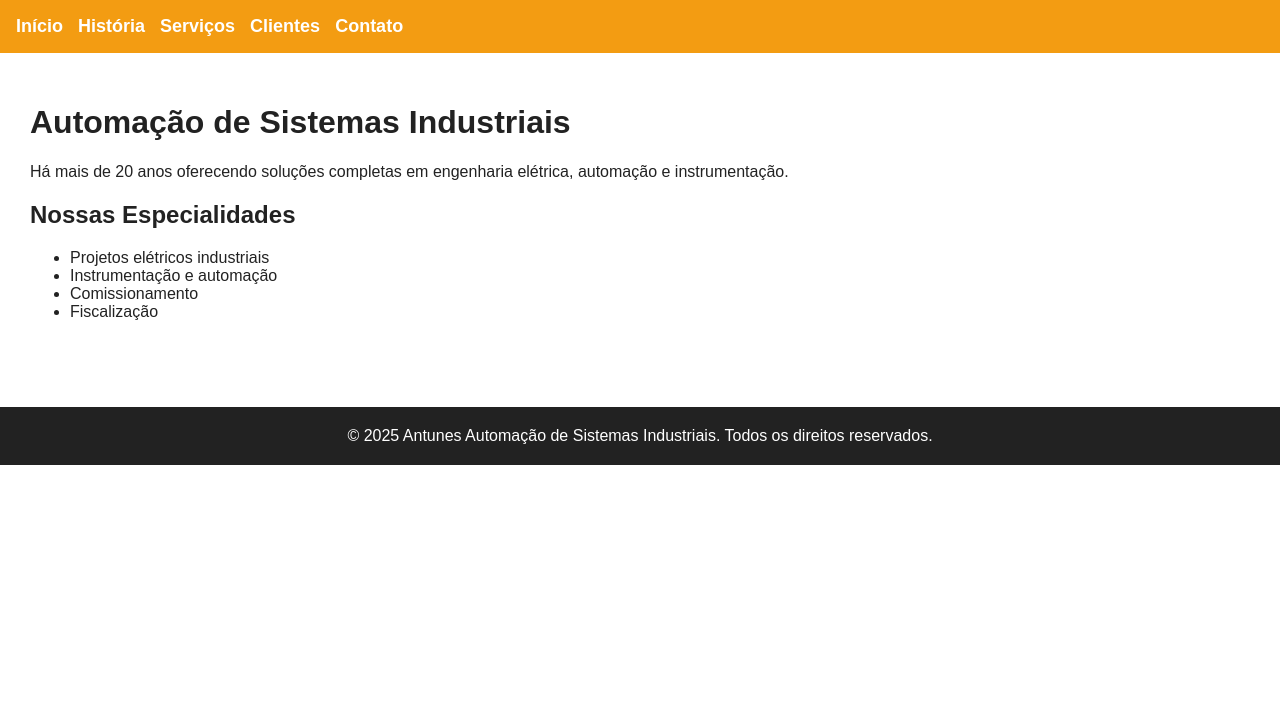
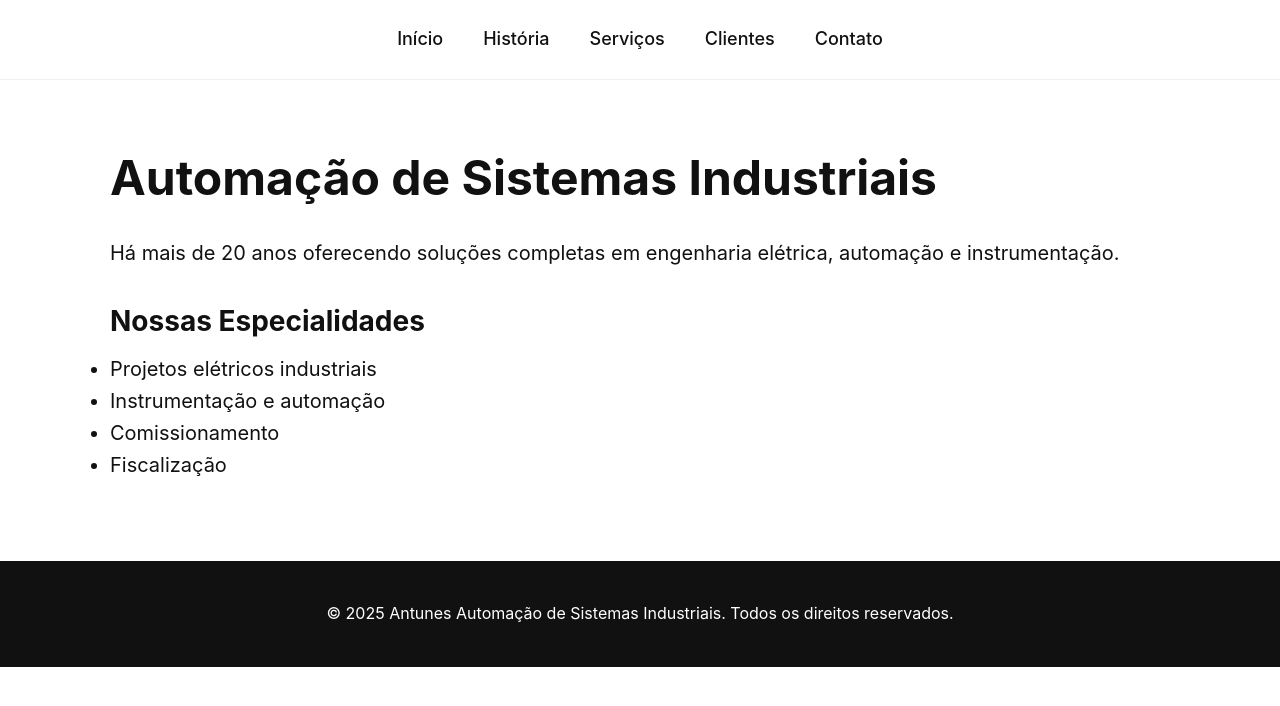
Before and after one commit to EustaquioAntunes/antunes-site, a React (Vite) app: page / in a window 1280 px wide. Shown: the top 706 px of the page. Built offline with nearby package versions, Linux system fonts and the light colour scheme.

Commit message:
Update styles.css

```diff
--- a/src/styles.css
+++ b/src/styles.css
@@ -1,30 +1,95 @@
-body {
+/* ----- RESET ----- */
+* {
+  box-sizing: border-box;
   margin: 0;
-  font-family: Arial, sans-serif;
-  color: #222;
+  padding: 0;
 }
 
+body {
+  font-family: "Inter", Arial, sans-serif;
+  color: #111;
+  background-color: #fff;
+  line-height: 1.6;
+}
+
+/* ----- NAVBAR ----- */
 nav {
-  background: #f39c12;
-  padding: 16px;
-  font-size: 18px;
+  display: flex;
+  justify-content: center;
+  gap: 40px;
+  padding: 25px 0;
+  background: rgba(255, 255, 255, 0.8);
+  backdrop-filter: blur(12px);
+  position: sticky;
+  top: 0;
+  z-index: 1000;
+  border-bottom: 1px solid #f0f0f0;
 }
 
 nav a {
-  color: white;
+  color: #111;
+  font-size: 18px;
   text-decoration: none;
-  margin-right: 15px;
-  font-weight: bold;
+  font-weight: 500;
+  transition: 0.3s;
 }
 
-footer {
-  background: #222;
-  color: white;
-  padding: 20px;
-  text-align: center;
-  margin-top: 40px;
+nav a:hover {
+  opacity: 0.5;
 }
 
+/* ----- TITLES ----- */
+h1 {
+  font-size: 48px;
+  font-weight: 700;
+  margin-bottom: 20px;
+}
+
+h2 {
+  font-size: 28px;
+  margin: 30px 0 10px 0;
+}
+
+/* ----- MAIN LAYOUT ----- */
 main {
-  padding: 30px;
+  max-width: 1100px;
+  margin: 60px auto;
+  padding: 0 20px;
+  animation: fadeIn 0.6s ease forwards;
 }
+
+p, ul {
+  font-size: 20px;
+  margin-bottom: 20px;
+}
+
+/* ----- CARDS (para serviços e clientes) ----- */
+.card {
+  background: #fafafa;
+  padding: 25px;
+  border-radius: 12px;
+  box-shadow: 0 0 25px rgba(0,0,0,0.04);
+  margin-bottom: 25px;
+  transition: 0.3s;
+}
+
+.card:hover {
+  transform: translateY(-4px);
+  box-shadow: 0 0 30px rgba(0,0,0,0.07);
+}
+
+/* ----- FOOTER ----- */
+footer {
+  text-align: center;
+  padding: 40px 0;
+  background: #111;
+  color: #fff;
+  margin-top: 80px;
+  font-size: 16px;
+}
+
+/* ----- ANIMATION ----- */
+@keyframes fadeIn {
+  from { opacity: 0; transform: translateY(20px); }
+  to { opacity: 1; transform: translateY(0); }
+}
```
